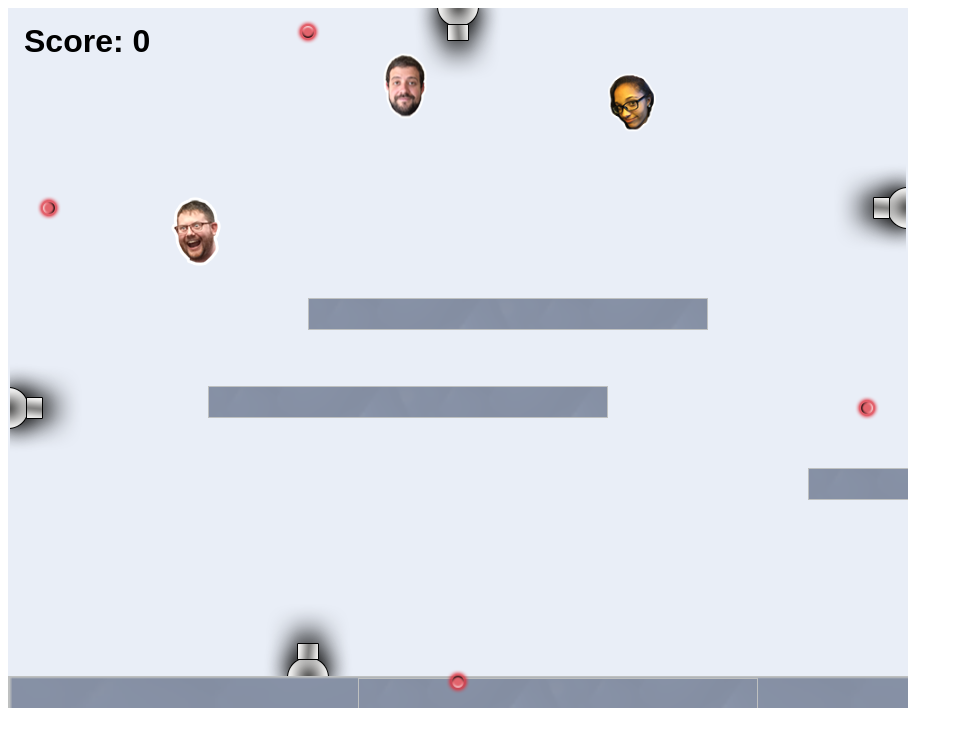
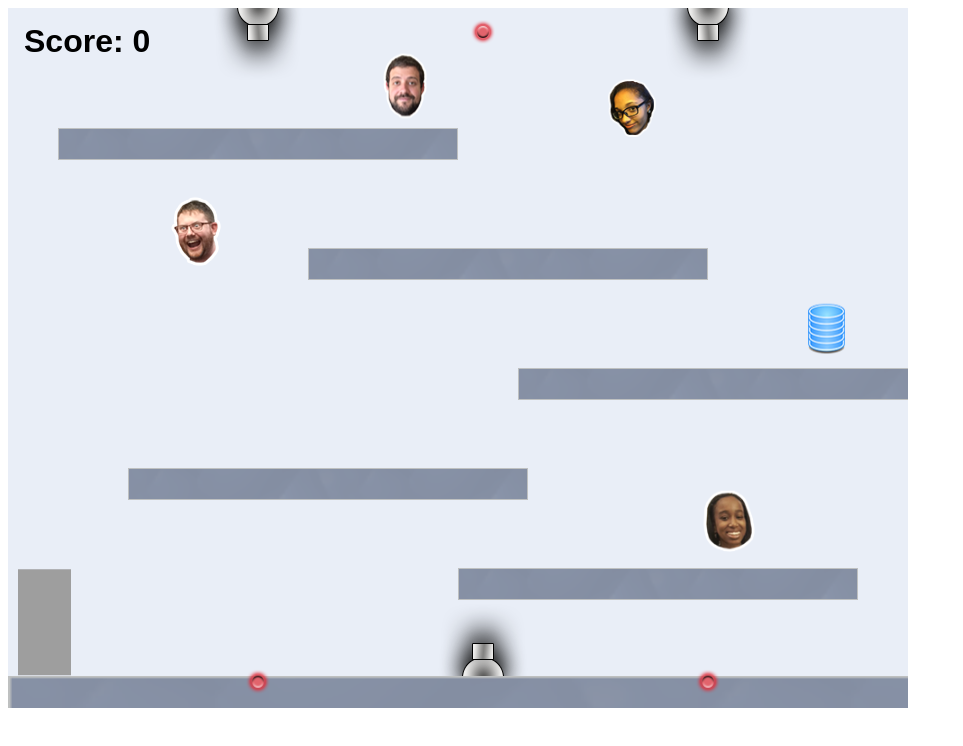
Before and after one commit to taylorc915/taylorc915.github.io, a website: page projects/platformer/index.html in a window 1280 px wide. Shown: the whole page, without its empty margins (0-963 px from the left). Drawn offline with Linux system fonts and the light colour scheme; animation ran at ten frames a second.

Commit message:
create awesome platformer game

```diff
--- a/projects/platformer/js/init/cannon.js
+++ b/projects/platformer/js/init/cannon.js
@@ -20,11 +20,9 @@
         // ALL YOUR CODE GOES BELOW HERE ///////////////////////////////////////
 
         // example:
-        cannon.create.onTop(450);
-        cannon.create.onBottom(300);
-        cannon.create.onLeft(400);
-        cannon.create.onRight(200);
-
+        cannon.create.onBottom(475);
+        cannon.create.onTop(250);
+        cannon.create.onTop(700)
 
         // ALL YOUR CODE GOES ABOVE HERE ///////////////////////////////////////
         ////////////////////////////////////////////////////////////////////////
--- a/projects/platformer/js/init/collectable.js
+++ b/projects/platformer/js/init/collectable.js
@@ -36,8 +36,11 @@
 
         // example:
         collectable.create(type.steve, 152, 170, 6, 0.7);
-        collectable.create(type.kennedi, 600, 60, 2, 0.3);
-        collectable.create(type.max, 370, 20, 9, 0.6);
+        collectable.create(type.kennedi, 600, 60, 4, 0.8);
+        collectable.create(type.max, 370, 20, 9, 0.9);
+        collectable.create(type.grace, 690, 480, 1, 1.5);
+        collectable.create(type.db, 800, 290, 2, .8)
+
 
 
         // ALL YOUR CODE GOES ABOVE HERE ///////////////////////////////////////
--- a/projects/platformer/js/init/platform.js
+++ b/projects/platformer/js/init/platform.js
@@ -35,10 +35,14 @@
         platform.create(0, game.world.height - 32, 3, 2);
 
         // example:
-        platform.create(800, 460);
-        platform.create(200, 378);
-        platform.create(300, 290);
-        platform.create(350, 670);
+        platform.create(450, 560);
+        platform.create(120, 460);
+        platform.create(510, 360);
+        platform.create(300, 240);
+        platform.create(50, 120);
+
+
+
 
 
 
```
Also changed, not shown: projects/bouncing-box/index.html (+4 -4 lines).
